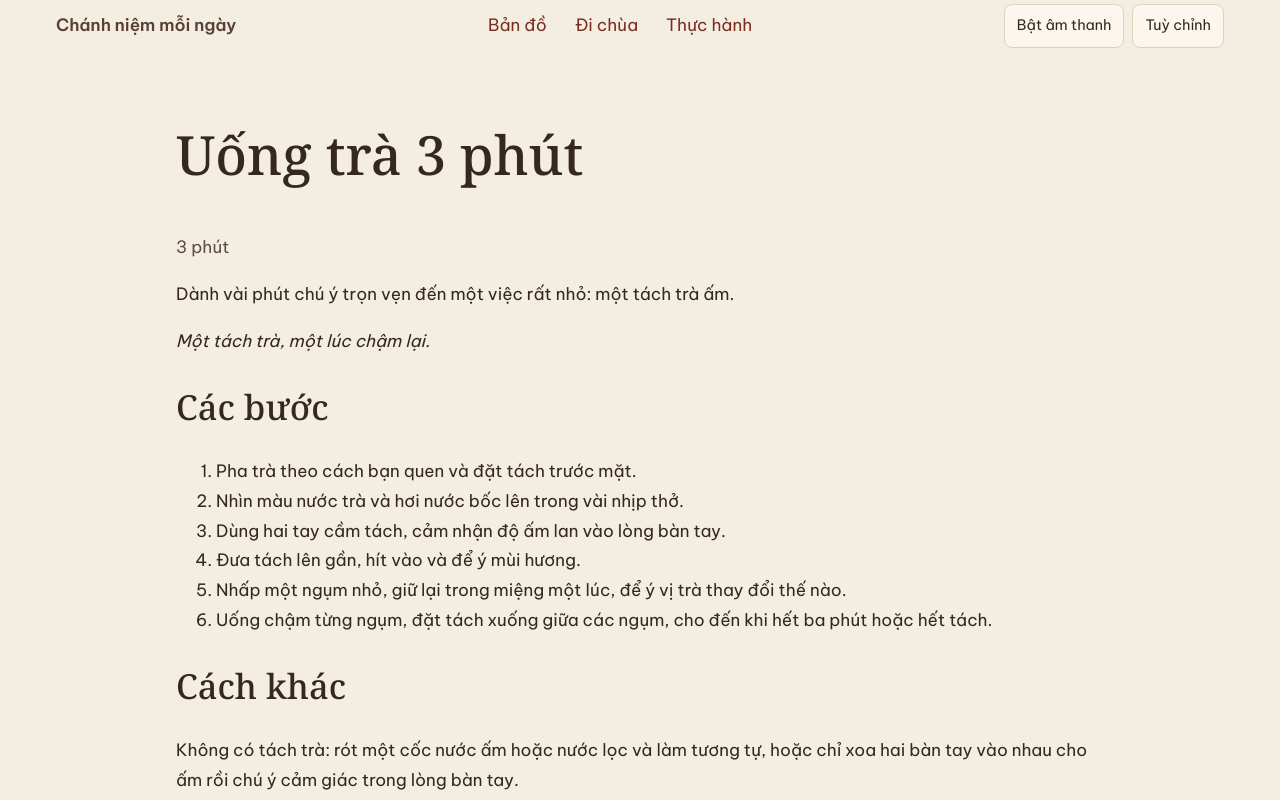
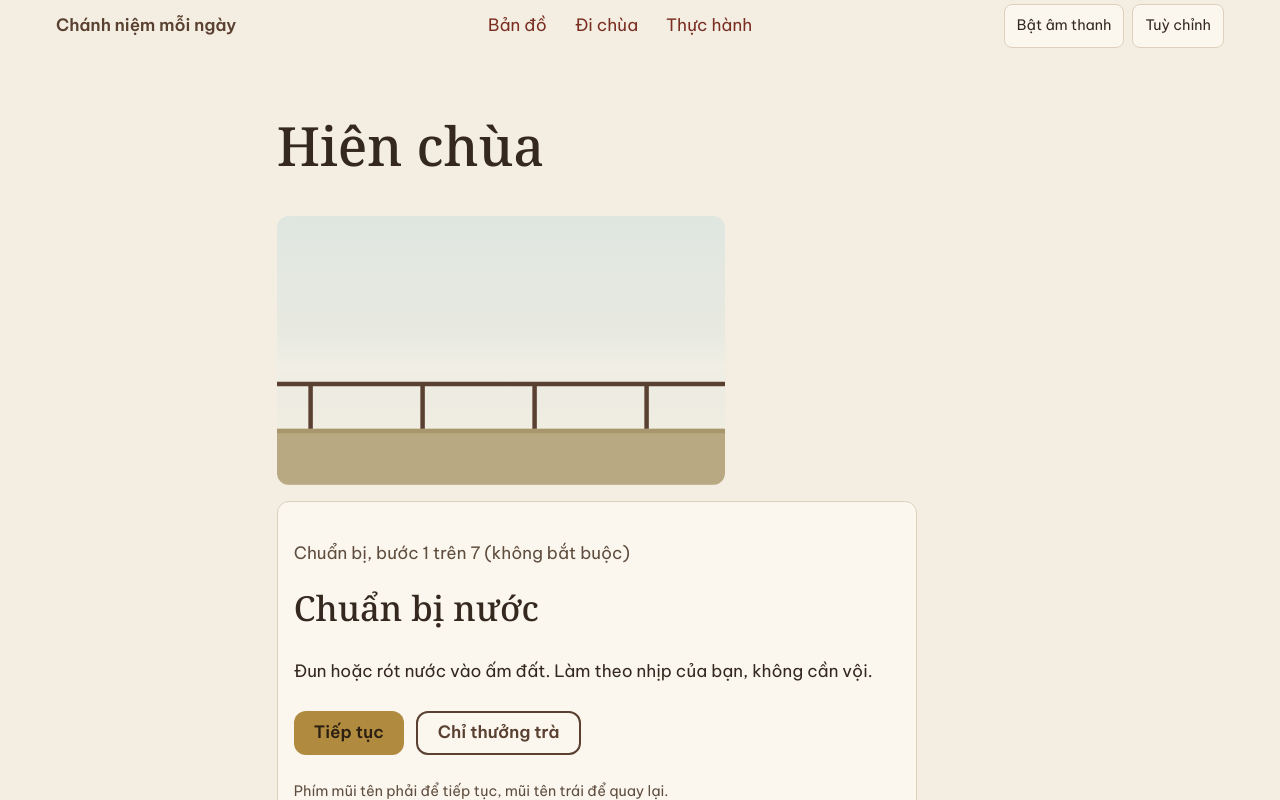
Before and after one commit to quangnguyen-star/di-chua-online, a Next.js app: page /places/veranda in a window 1280 px wide. Shown: the top 800 px of the page. Built offline with nearby package versions, Linux system fonts and the light colour scheme.

Commit message:
DCO-38: T7 Tea veranda: seven steps, Chỉ thưởng trà, 180 s with three sips (feature/dco-38-t7-tea-veranda-seven-steps-ch)

```diff
--- /dev/null
+++ b/src/app/places/veranda/VerandaArt.tsx
@@ -0,0 +1,13 @@
+import { ArtCanvas, Ground, Mist, Sky } from "@/components/temple/art";
+
+/** The veranda frame: sky, floor boards and a low rail. Follows the site theme, so evening is the dark variant. */
+export function VerandaArt() {
+  return (
+    <ArtCanvas variant="auto" label="Hiên chùa nhìn ra sân, sàn gỗ và lan can thấp" testId="art-veranda">
+      <Sky />
+      <Mist y={110} height={50} opacity={0.35} />
+      <Ground />
+      <path d="M0 150 H400 M30 150 V190 M130 150 V190 M230 150 V190 M330 150 V190" fill="none" stroke="var(--wood)" strokeWidth="4" />
+    </ArtCanvas>
+  );
+}
--- a/src/app/places/veranda/page.tsx
+++ b/src/app/places/veranda/page.tsx
@@ -1,7 +1,7 @@
-import PracticeDetailPage from "../../practices/[slug]/page";
+import TeaPreparationSlot from "../../practices/[slug]/compositions/TeaPreparationSlot";
 
 export const metadata = { title: "Hiên chùa" };
 
 export default function VerandaPage() {
-  return <PracticeDetailPage params={Promise.resolve({ slug: "tra-3-phut" })} />;
+  return <TeaPreparationSlot />;
 }
--- a/src/app/practices/[slug]/TeaPreparation.module.css
+++ b/src/app/practices/[slug]/TeaPreparation.module.css
@@ -1,3 +1,9 @@
-.wrap { margin: 1.5rem 0; }
+.wrap { margin: 1.5rem 0; max-width: 40rem; display: flex; flex-direction: column; gap: 1rem; }
+.art { width: 100%; max-width: 28rem; border-radius: var(--radius); overflow: hidden; }
 .panel { padding: 1.25rem 1rem; background: var(--surface); border: 1px solid var(--border); border-radius: var(--radius); }
 .panel h2 { margin-top: 0; }
+.sips { display: flex; gap: 0.5rem; list-style: none; padding: 0; }
+.sip { width: 0.9rem; height: 0.9rem; border-radius: 50%; border: 2px solid var(--wood); }
+.sipDone { background: var(--moss); }
+.clock { font-size: 1.75rem; margin: 0.5rem 0; }
+.hint { font-size: 0.9rem; }
--- a/src/app/practices/[slug]/TeaPreparation.tsx
+++ b/src/app/practices/[slug]/TeaPreparation.tsx
@@ -1,24 +1,56 @@
 "use client";
 
-import { useState } from "react";
-import { PracticeTimer } from "./PracticeTimer";
+import Link from "next/link";
+import { useEffect, useState } from "react";
+import { useAtmosphere } from "@/components/atmosphere";
+import { routes } from "@/content/routes";
+import { useActiveTimer } from "@/lib/useActiveTimer";
+import { VerandaArt } from "../../places/veranda/VerandaArt";
 import type { PracticeKind } from "../labels";
+import { TeaCup } from "./compositions/TeaCup";
 import styles from "./TeaPreparation.module.css";
+
+const STEEP_SECONDS = 60;
+const SIPS = 3;
 
 const prepSteps = [
   {
-    title: "Chuẩn bị nước và tách",
-    body: "Đun hoặc rót nước, chọn một tách. Không có trà cũng không sao: một cốc nước ấm hay nước lọc đều dùng được. Làm theo nhịp của bạn, không cần vội.",
+    title: "Chuẩn bị nước",
+    body: "Đun hoặc rót nước vào ấm đất. Làm theo nhịp của bạn, không cần vội.",
   },
   {
-    title: "Đặt mọi thứ trong tầm tay",
-    body: "Đặt tách ở nơi bạn sẽ ngồi, kéo ghế lại gần. Nếu không có tách, bạn chỉ cần xoa hai bàn tay vào nhau cho ấm.",
+    title: "Chọn ấm và chén",
+    body: "Đặt ấm đất và một chiếc chén sứ nhỏ lên khay. Không có bộ ấm chén cũng không sao: một chiếc tách hay một cốc là đủ.",
+  },
+  {
+    title: "Cho trà vào ấm",
+    body: "Cho một chút trà vào ấm. Không có trà thì rót một cốc nước ấm hoặc nước lọc, bước này bạn có thể bỏ qua.",
+  },
+  {
+    title: "Rót nước",
+    body: "Rót nước nóng vào ấm, chậm tay. Nếu không có ấm, chỉ cần xoa hai bàn tay vào nhau cho ấm.",
+  },
+  {
+    title: "Chờ một lát",
+    body: "Để ấm yên khoảng một phút, hoặc theo thói quen của bạn. Bạn có thể bỏ qua phần chờ bất cứ lúc nào.",
+  },
+  {
+    title: "Rót ra chén",
+    body: "Rót trà ra chén, nhìn hơi nước bốc lên. Dùng hai tay đỡ chén cho ấm lòng bàn tay.",
   },
   {
     title: "Ngồi xuống và chậm lại",
-    body: "Ngồi xuống, thả vai, thở ra một hơi dài. Khi bạn thấy sẵn sàng thì sang bước uống. Đồng hồ chưa chạy ở đây.",
+    body: "Ngồi xuống, thả vai, thở ra một hơi dài. Khi thấy sẵn sàng thì sang bước thưởng trà. Đồng hồ chưa chạy ở đây.",
   },
 ];
+
+const STEEP_INDEX = 4;
+const DRINK = prepSteps.length;
+
+function format(ms: number) {
+  const total = Math.ceil(ms / 1000);
+  return `${Math.floor(total / 60)}:${String(total % 60).padStart(2, "0")}`;
+}
 
 type Props = {
   slug: string;
@@ -28,65 +60,152 @@ type Props = {
   next: { href: string; title: string } | null;
 };
 
-export function TeaPreparation(props: Props) {
+function SteepWait() {
+  const { remainingMs, running, done, start, pause, reset } = useActiveTimer(STEEP_SECONDS);
+  const untouched = !running && !done && remainingMs === STEEP_SECONDS * 1000;
+  return (
+    <div data-testid="tea-steep">
+      <p className={styles.clock} role="timer" aria-live="off" data-testid="tea-steep-remaining">
+        {format(remainingMs)}
+      </p>
+      <p className="muted" role="status" data-testid="tea-steep-state">
+        {done ? "Đã chờ xong, bạn có thể rót trà" : running ? "Đang chờ" : untouched ? "Chưa bắt đầu chờ" : "Đang tạm dừng"}
+      </p>
+      <div className="actions">
+        {!done && (
+          <button type="button" className="button button--quiet" onClick={running ? pause : start} data-testid="tea-steep-toggle">
+            {running ? "Tạm dừng" : untouched ? "Bắt đầu chờ" : "Tiếp tục chờ"}
+          </button>
+        )}
+        {!done && (
+          <button type="button" className="button button--quiet" onClick={reset} data-testid="tea-steep-reset" hidden={untouched}>
+            Đặt lại
+          </button>
+        )}
+      </div>
+    </div>
+  );
+}
+
+function Enjoyment({ seconds, closingLine, onBack }: { seconds: number; closingLine: string; onBack: () => void }) {
+  const { cue } = useAtmosphere();
+  const { remainingMs, running, done, start, pause, reset } = useActiveTimer(seconds);
+  const total = seconds * 1000;
+  const untouched = !running && !done && remainingMs === total;
+  const elapsed = total - remainingMs;
+  const sips = done ? SIPS : untouched ? 0 : Math.min(SIPS, Math.floor(elapsed / (total / SIPS)) + 1);
+  const next = routes.find((r) => r.id === "veranda")?.next;
+  const nextPlace = routes.find((r) => r.id === next);
+
+  useEffect(() => {
+    if (sips > 0 && !done) cue("cup");
+  }, [sips, done, cue]);
+
+  return (
+    <section aria-labelledby="tea-drink-title" data-testid="tea-drinking">
+      <h2 id="tea-drink-title">Thưởng trà</h2>
+      <TeaCup running={running} />
+      <p className={styles.clock} role="timer" aria-live="off" data-testid="tea-remaining">
+        {format(remainingMs)}
+      </p>
+      <ol className={styles.sips} aria-label="Ba ngụm trà" data-testid="tea-sips">
+        {Array.from({ length: SIPS }, (_, i) => (
+          <li key={i} className={`${styles.sip} ${i < sips ? styles.sipDone : ""}`} aria-label={`Ngụm ${i + 1}${i < sips ? ", đã xong" : ""}`} />
+        ))}
+      </ol>
+      <p className="muted" role="status" data-testid="tea-state">
+        {done ? "Đã xong" : running ? `Ngụm ${sips} trên ${SIPS}` : untouched ? "Sẵn sàng" : "Đang tạm dừng"}
+      </p>
+      <div className="actions">
+        {done ? (
+          <button type="button" className="button" onClick={reset} data-testid="tea-restart">
+            Thưởng trà lại
+          </button>
+        ) : (
+          <button type="button" className="button" onClick={running ? pause : start} data-testid={running ? "tea-pause" : "tea-start"}>
+            {running ? "Tạm dừng" : untouched ? "Bắt đầu" : "Tiếp tục"}
+          </button>
+        )}
+        {!done && untouched && (
+          <button type="button" className="button button--quiet" onClick={onBack} data-testid="tea-prep-back">
+            Quay lại
+          </button>
+        )}
+      </div>
+      {done && (
+        <div data-testid="tea-complete">
+          <p role="status" data-testid="tea-closing">
+            <em>{closingLine}</em>
+          </p>
+          {nextPlace && (
+            <p className="muted" data-testid="tea-next-preview">
+              Phía trước: {nextPlace.name}. {nextPlace.blurb}
+            </p>
+          )}
+        </div>
+      )}
+    </section>
+  );
+}
+
+export function TeaPreparation({ seconds, closingLine }: Props) {
+  const { scene } = useAtmosphere();
   const [index, setIndex] = useState(0);
-  const drinking = index >= prepSteps.length;
+  const drinking = index >= DRINK;
+
+  useEffect(() => {
+    scene("veranda");
+  }, [scene]);
+
+  useEffect(() => {
+    if (drinking) return;
+    const onKey = (e: KeyboardEvent) => {
+      const target = e.target as HTMLElement | null;
+      if (target && (target.isContentEditable || /^(INPUT|TEXTAREA|SELECT)$/.test(target.tagName))) return;
+      if (e.key === "ArrowRight") setIndex((i) => Math.min(DRINK, i + 1));
+      else if (e.key === "ArrowLeft") setIndex((i) => Math.max(0, i - 1));
+    };
+    window.addEventListener("keydown", onKey);
+    return () => window.removeEventListener("keydown", onKey);
+  }, [drinking]);
+
   const step = prepSteps[index];
 
   return (
     <div className={styles.wrap} data-testid="tea-preparation">
-      {!drinking && (
+      <div className={styles.art}>
+        <VerandaArt />
+      </div>
+      {!drinking && step && (
         <section className={styles.panel} aria-labelledby="tea-prep-title">
           <p className="muted" data-testid="tea-prep-progress">
             Chuẩn bị, bước {index + 1} trên {prepSteps.length} (không bắt buộc)
           </p>
           <h2 id="tea-prep-title">{step.title}</h2>
           <p data-testid="tea-prep-body">{step.body}</p>
+          {index === STEEP_INDEX && <SteepWait />}
           <div className="actions">
-            <button
-              type="button"
-              className="button"
-              onClick={() => setIndex(index + 1)}
-              data-testid="tea-prep-next"
-            >
-              Tiếp tục
+            <button type="button" className="button" onClick={() => setIndex(index + 1)} data-testid="tea-prep-next">
+              {index === STEEP_INDEX ? "Bỏ qua chờ, tiếp tục" : "Tiếp tục"}
             </button>
             {index > 0 && (
-              <button
-                type="button"
-                className="button button--quiet"
-                onClick={() => setIndex(index - 1)}
-                data-testid="tea-prep-back"
-              >
+              <button type="button" className="button button--quiet" onClick={() => setIndex(index - 1)} data-testid="tea-prep-back">
                 Quay lại
               </button>
             )}
-            <button
-              type="button"
-              className="button button--quiet"
-              onClick={() => setIndex(prepSteps.length)}
-              data-testid="tea-prep-skip"
-            >
-              Bỏ qua, đến bước uống
+            <button type="button" className="button button--quiet" onClick={() => setIndex(DRINK)} data-testid="tea-prep-skip">
+              Chỉ thưởng trà
             </button>
           </div>
+          <p className={`muted ${styles.hint}`}>Phím mũi tên phải để tiếp tục, mũi tên trái để quay lại.</p>
         </section>
       )}
-      {drinking && (
-        <>
-          <p>
-            <button
-              type="button"
-              className="button button--quiet"
-              onClick={() => setIndex(prepSteps.length - 1)}
-              data-testid="tea-prep-back"
-            >
-              Quay lại
-            </button>
-          </p>
-          <PracticeTimer {...props} />
-        </>
-      )}
+      {drinking && <Enjoyment seconds={seconds} closingLine={closingLine} onBack={() => setIndex(DRINK - 1)} />}
+      <p className="actions">
+        <Link href="/" className="button button--quiet" data-testid="veranda-map">
+          Về bản đồ chùa
+        </Link>
+      </p>
     </div>
   );
 }
--- a/src/app/practices/[slug]/compositions/TeaCup.tsx
+++ b/src/app/practices/[slug]/compositions/TeaCup.tsx
@@ -4,7 +4,7 @@ import styles from "./compositions.module.css";
 export function TeaCup({ running }: { running: boolean }) {
   const steam = (extra: string) => `${styles.steam} ${running ? styles.steamLive : ""} ${extra}`;
   return (
-    <svg className={styles.tea} viewBox="0 0 240 180" role="img" aria-label="Tách trà đặt trên đĩa, hơi nước bốc lên" data-testid="composition-tea">
+    <svg className={styles.tea} viewBox="0 0 240 180" role="img" aria-label="Chén trà sứ đặt trên đĩa, hơi nước bốc lên" data-testid="composition-tea">
       <ellipse cx="120" cy="156" rx="86" ry="10" fill="var(--text)" opacity="0.18" />
       <ellipse cx="120" cy="146" rx="80" ry="12" fill="var(--border)" stroke="var(--wood)" strokeWidth="3" />
       <path d="M62 78 H178 Q178 140 120 140 Q62 140 62 78 Z" fill="var(--surface)" stroke="var(--wood)" strokeWidth="4" strokeLinejoin="round" />
--- /dev/null
+++ b/src/app/practices/[slug]/compositions/TeaPreparationSlot.tsx
@@ -0,0 +1,20 @@
+import { practices } from "@/content";
+import { TeaPreparation } from "../TeaPreparation";
+
+const tea = practices.find((p) => p.slug === "tra-3-phut");
+
+/** The veranda's tea flow with the practice's own duration and closing line. */
+export default function TeaPreparationSlot() {
+  return (
+    <>
+      <h1>Hiên chùa</h1>
+      <TeaPreparation
+        slug="tra-3-phut"
+        seconds={tea?.timerSeconds ?? 180}
+        closingLine={tea?.closingLine ?? "Tách trà đã vơi."}
+        kind="tea"
+        next={null}
+      />
+    </>
+  );
+}
```
